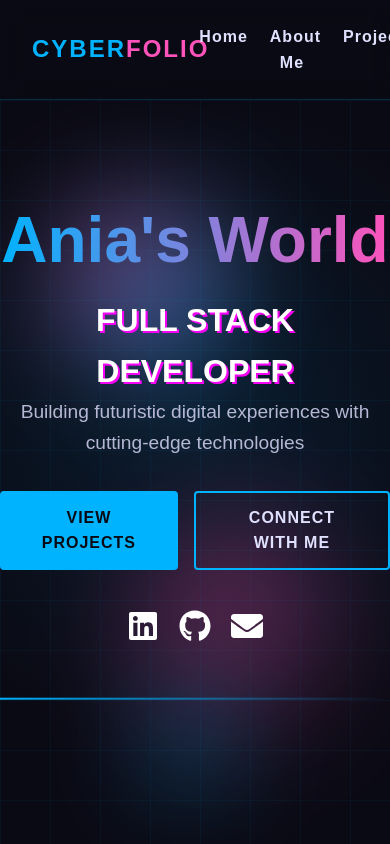
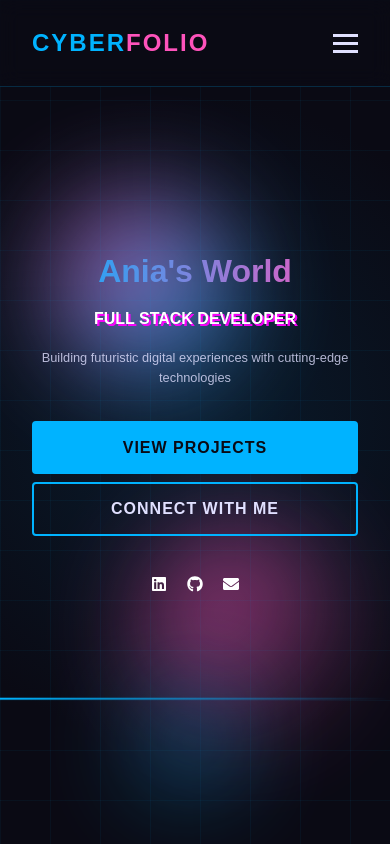
Before and after one commit to anialonglin/my-personal-website, a Next.js app: page / in a window 390 px wide. Built offline with nearby package versions, Linux system fonts and the light colour scheme.

Commit message:
Responsive update

```diff
--- a/app/about/page.tsx
+++ b/app/about/page.tsx
@@ -103,7 +103,7 @@ export default function AboutPage() {
                 <div className="experience-role">Full Stack Software Engineer</div>
                 <div className="experience-company">Manulife Financial Corporation</div>
                 <div className="experience-desc">
-                Led the development of a Soft Registration page for the member portal with a strong focus on accessibility and WCAG compliance. Resolved critical application errors, authored cross-platform developer setup guides, and created an accessibility compliance manual to streamline validation processes.
+                Led the development of the Soft Registration page for the member portal with a strong focus on accessibility and WCAG compliance. Resolved critical application errors, authored cross-platform developer setup guides, and created an accessibility compliance manual to streamline validation processes.
                 </div>
               </div>
 
--- a/app/globals.css
+++ b/app/globals.css
@@ -67,11 +67,11 @@ body {
   color: var(--text);
   text-decoration: none;
   font-size: 1rem;
-  font-weight: 700; /* Thicker text */
+  font-weight: 700;
   letter-spacing: 1px;
   transition: color 0.3s ease;
   position: relative;
-  margin-left: -10px; /* Slightly moved to the left */
+  margin-left: -10px;
 }
 
 .nav-link:hover {
@@ -91,6 +91,43 @@ body {
 
 .nav-link:hover::after {
   width: 100%;
+}
+
+/* Hamburger Menu for Mobile */
+.hamburger {
+  display: none;
+  flex-direction: column;
+  gap: 5px;
+  cursor: pointer;
+}
+
+.hamburger span {
+  width: 25px;
+  height: 3px;
+  background: var(--text);
+  transition: all 0.3s ease;
+}
+
+@media (max-width: 768px) {
+  .nav-links {
+    display: none;
+    flex-direction: column;
+    position: absolute;
+    top: 100%;
+    right: 0;
+    background: rgba(10, 10, 20, 0.9);
+    width: 100%;
+    padding: 1rem;
+    border-top: 1px solid rgba(0, 179, 255, 0.2);
+  }
+
+  .nav-links.active {
+    display: flex;
+  }
+
+  .hamburger {
+    display: flex;
+  }
 }
 
 /* Section Headings */
--- a/app/projects/page.tsx
+++ b/app/projects/page.tsx
@@ -21,7 +21,7 @@ export default function ProjectsPage() {
           <div className="projects-container max-w-6xl mx-auto">
             <h2 className="section-heading text-4xl font-bold mb-4">Projects</h2>
             <p className="section-subheading text-lg opacity-70 mb-8">
-              A glimpse into my creative journey—each project a step forward in learning, building, and exploring new ideas.
+              A glimpse into my creative journey, where each project is a step forward in learning, building, and exploring new ideas.
             </p>
 
             <div className="projects-grid grid grid-cols-1 md:grid-cols-2 lg:grid-cols-3 gap-8">
--- a/app/projects/projectsData.ts
+++ b/app/projects/projectsData.ts
@@ -2,7 +2,7 @@ const projects = [
   {
     title: "TAB2XML",
     description:
-      "A Music application that converts a given music tablature into music score.",
+      "A music application that converts a given music tablature into music score.",
     techStack: ["Java", "SeneBuilder"],
     image: "/images/drumTabOutput1.png",
     tag: "Music App",
--- a/components/Hero.tsx
+++ b/components/Hero.tsx
@@ -1,7 +1,7 @@
 import React from 'react';
-import Link from 'next/link'; // Import Link from Next.js
+import Link from 'next/link';
 import '../styles/homepage.css';
-import { FaLinkedin, FaGithub, FaEnvelope } from 'react-icons/fa'; // Import icons
+import { FaLinkedin, FaGithub, FaEnvelope } from 'react-icons/fa';
 
 export default function Hero() {
   const email = "anialin327";
--- a/components/Navbar.tsx
+++ b/components/Navbar.tsx
@@ -1,14 +1,27 @@
-import React from "react";
+'use client'
+
+import React, { useState } from "react";
 import Link from "next/link";
 import "../app/globals.css";
 
 export default function Navbar() {
+  const [isMenuOpen, setIsMenuOpen] = useState(false);
+
+  const toggleMenu = () => {
+    setIsMenuOpen(!isMenuOpen);
+  };
+
   return (
     <nav className="navbar">
       <div className="logo">
         CYBER<span className="logo-accent">FOLIO</span>
       </div>
-      <ul className="nav-links">
+      <div className="hamburger" onClick={toggleMenu}>
+        <span></span>
+        <span></span>
+        <span></span>
+      </div>
+      <ul className={`nav-links ${isMenuOpen ? "active" : ""}`}>
         {[
           { name: "Home", href: "/" },
           { name: "About Me", href: "/about" },
--- a/components/ProjectCard.tsx
+++ b/components/ProjectCard.tsx
@@ -1,4 +1,5 @@
 import React from "react";
+import "../styles/projects.css";
 
 interface ProjectCardProps {
   title: string;
@@ -18,12 +19,12 @@ const ProjectCard: React.FC<ProjectCardProps> = ({
   links,
 }) => {
   return (
-    <div className="project-card bg-card-bg rounded-lg overflow-hidden border border-primary transition-transform transform hover:-translate-y-2 shadow-lg">
+    <div className="project-card">
       <div className="project-image relative">
         <img
           src={image}
           alt={`Image of ${title}`}
-          className="w-full h-48 object-cover transition-transform transform hover:scale-105"
+          className="w-full h-48 object-cover transition-transform transform"
         />
         {tag && (
           <div className="project-tag absolute top-4 right-4 bg-primary text-background px-3 py-1 rounded text-sm">
--- a/styles/homepage.css
+++ b/styles/homepage.css
@@ -1,63 +1,3 @@
-/* Navbar Styles */
-.navbar {
-  display: flex;
-  justify-content: space-between;
-  align-items: center;
-  padding: 1.5rem 2rem;
-  position: fixed;
-  width: 100%;
-  z-index: 1000;
-  background: rgba(10, 10, 20, 0.8);
-  backdrop-filter: blur(10px);
-  border-bottom: 1px solid rgba(0, 179, 255, 0.2);
-}
-
-.logo {
-  font-size: 1.5rem;
-  font-weight: 700;
-  color: var(--primary);
-  text-transform: uppercase;
-  letter-spacing: 2px;
-}
-
-.logo-accent {
-  color: var(--accent);
-}
-
-.nav-links {
-  display: flex;
-  gap: 2rem;
-}
-
-.nav-link {
-  color: var(--text);
-  text-decoration: none;
-  font-size: 1rem;
-  font-weight: 600;
-  letter-spacing: 1px;
-  transition: color 0.3s ease;
-  position: relative;
-}
-
-.nav-link:hover {
-  color: var(--primary);
-}
-
-.nav-link::after {
-  content: '';
-  position: absolute;
-  width: 0;
-  height: 2px;
-  bottom: -5px;
-  left: 0;
-  background-color: var(--primary);
-  transition: width 0.3s ease;
-}
-
-.nav-link:hover::after {
-  width: 100%;
-}
-
 /* Hero Section Styles */
 .hero {
   display: flex;
@@ -67,6 +7,8 @@
   width: 100%;
   position: relative;
   overflow: hidden;
+  padding: 0 1rem; /* Add padding for smaller screens */
+  text-align: center; /* Center-align text for smaller screens */
 }
 
 .three-bg {
@@ -116,9 +58,9 @@
   height: 150px;
   background: linear-gradient(45deg, var(--primary), transparent);
   border-radius: 50%;
-  filter: blur(50px);
+  filter: blur(50px); /* blur */
   animation: float 2s infinite linear;
-  opacity: 0.3;
+  opacity: 0.8; /* Increased visibility */
 }
 
 .shape1 {
@@ -128,8 +70,6 @@
   height: 180px;
   animation-delay: 0s;
   background: linear-gradient(45deg, var(--primary), var(--accent)); /* More vibrant gradient */
-  opacity: 0.5; /* Increased visibility */
-  filter: blur(50px); /* Reduced blur */
 }
 
 .shape2 {
@@ -139,8 +79,6 @@
   height: 200px;
   animation-delay: -5s;
   background: linear-gradient(45deg, var(--accent), transparent);
-  opacity: 0.6; /* Increased visibility */
-  filter: blur(60px); /* Reduced blur */
 }
 
 .shape3 {
@@ -149,13 +87,13 @@
   width: 100px;
   height: 100px;
   animation-delay: -10s;
-  opacity: 0.6; /* Increased visibility */
 }
 
 .hero-content {
   max-width: 800px;
   text-align: center;
   z-index: 2;
+  padding: 0 1rem; /* Add padding for better spacing */
 }
 
 .hero-title {
@@ -169,12 +107,12 @@
 }
 
 .hero-subtitle {
-  font-size: 2rem; /* Adjust size for h2 */
+  font-size: 2rem;
   font-weight: bold;
   color: #fff;
   text-transform: uppercase;
   position: relative;
-  display: inline-block;
+  margin-bottom: 1rem;
 }
 
 .hero-subtitle.glitch-hover::before,
@@ -185,7 +123,7 @@
   left: 0;
   width: 100%;
   height: 100%;
-  color: #ff00ff; /* Adjust glitch color */
+  color: #ff00ff;
   z-index: -1;
   opacity: 0.8;
   transform: translate(2px, 2px);
@@ -193,7 +131,7 @@
 
 .hero-subtitle.glitch-hover:hover::before {
   transform: translate(-2px, -2px);
-  color: #00ffff; /* Adjust hover glitch color */
+  color: #00ffff;
 }
 
 .hero-subtitle.glitch-hover:hover::after {
@@ -209,6 +147,7 @@
 
 .hero-buttons {
   display: flex;
+  flex-wrap: wrap; /* Allow buttons to wrap on smaller screens */
   gap: 1rem;
   justify-content: center;
 }
@@ -218,6 +157,7 @@
   display: flex;
   gap: 20px;
   justify-content: center;
+  flex-wrap: wrap;
 }
 
 .social-icon {
@@ -228,6 +168,49 @@
 
 .social-icon:hover {
   color: #fe53bb;
+}
+
+/* Responsive Adjustments for tablets */
+@media (max-width: 768px) {
+  .hero-title {
+    font-size: 2.5rem;
+  }
+
+  .hero-subtitle {
+    font-size: 1.2rem;
+  }
+
+  .hero-description {
+    font-size: 0.9rem;
+  }
+
+  .hero-buttons {
+    flex-direction: column;
+    gap: 0.5rem;
+  }
+
+  .social-icon {
+    font-size: 1.2rem;
+  }
+}
+
+/* Responsive Adjustments for mobile */
+@media (max-width: 480px) {
+  .hero-title {
+    font-size: 2rem;
+  }
+
+  .hero-subtitle {
+    font-size: 1rem;
+  }
+
+  .hero-description {
+    font-size: 0.8rem;
+  }
+
+  .social-icon {
+    font-size: 1rem;
+  }
 }
 
 .btn {
@@ -254,7 +237,6 @@
   width: 0;
   height: 100%;
   background: var(--primary);
-  transition: all 0.3s ease;
   z-index: -1;
 }
 
```
Also changed, not shown: styles/about.css (+51 -1 lines), styles/projects.css (+62 -3 lines).
